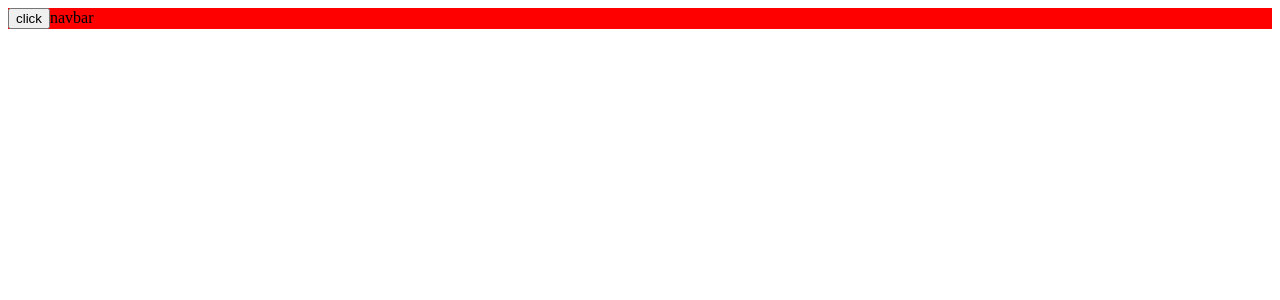
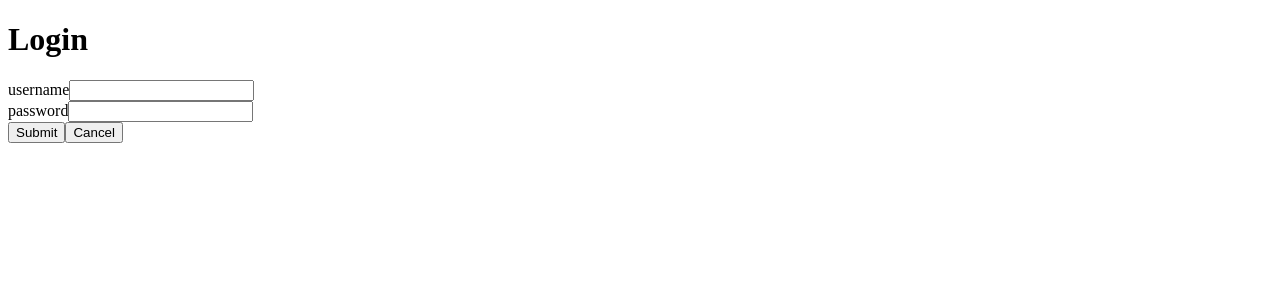
Before and after one commit to azernia/react, a React (Create React App) app in the folder first-react-app/: page / in a window 1280 px wide. Shown: the top 300 px of the page. Built offline with nearby package versions, Linux system fonts and the light colour scheme.

Commit message:
practice form component

```diff
--- /dev/null
+++ b/first-react-app/src/02-advance/FormComponent.js
@@ -0,0 +1,48 @@
+import React, {Component} from 'react';
+
+class Field extends Component {
+    render() {
+        return (
+            <div>
+                <label>{this.props.label}</label>
+                <input type={this.props.type} onChange={(event) => {
+                    this.props.onchangeHandler(event.target.value)
+                }}/>
+            </div>
+        )
+    }
+}
+
+export default class FormComponent extends Component {
+
+    state = {
+        username: '',
+        password: ''
+    }
+
+    doLogin = () => {
+        console.log(this.state.username, this.state.password)
+    }
+
+    render() {
+        return (
+            <div>
+                <h1>Login</h1>
+                <Field label="username" type="text" onchangeHandler={(value) => {
+                    this.setState({
+                        username: value
+                    })
+                }}/>
+                <Field label="password" type="password" onchangeHandler={(value) => {
+                    this.setState({
+                        password: value
+                    })
+                }}/>
+                <div>
+                    <button onClick={this.doLogin}>Submit</button>
+                    <button>Cancel</button>
+                </div>
+            </div>
+        )
+    }
+}
--- /dev/null
+++ b/first-react-app/src/02-advance/FormComponentByRef.js
@@ -0,0 +1,51 @@
+import React, {Component, createRef} from 'react';
+
+class Field extends Component {
+
+    state = {
+        value: ''
+    }
+
+    clear = () => {
+        this.setState({value: ''})
+    }
+
+    render() {
+        return (
+            <div>
+                <label>{this.props.label}</label>
+                <input type={this.props.type} onChange={(event) => {
+                    this.setState({value: event.target.value})
+                }} value={this.state.value}/>
+            </div>
+        )
+    }
+}
+
+export default class FormComponentByRef extends Component {
+
+    username = createRef();
+    password = createRef();
+
+    render() {
+        return (
+            <div>
+                <h1>Login</h1>
+                <Field label="username" type="text" ref={this.username}/>
+                <Field label="password" type="password" ref={this.password}/>
+                <div>
+                    <button onClick={() => {
+                        console.log(this.username.current.state.value)
+                        console.log(this.password.current.state.value)
+                    }}>Submit
+                    </button>
+                    <button onClick={() => {
+                        this.username.current.clear()
+                        this.password.current.clear()
+                    }}>Cancel
+                    </button>
+                </div>
+            </div>
+        )
+    }
+}
--- a/first-react-app/src/App.js
+++ b/first-react-app/src/App.js
@@ -12,7 +12,9 @@
 // import ComponentPropsByFunction from "./01-base/ComponentPropsByFunction";
 // import UnControlledComponent from "./01-base/UnControlledComponent";
 // import ControlledComponent from "./01-base/ControlledComponent";
-import ChildToParent from "./02-advance/ChildToParent";
+// import ChildToParent from "./02-advance/ChildToParent";
+// import FormComponent from "./02-advance/FormComponent";
+import FormComponentByRef from "./02-advance/FormComponentByRef";
 
 const App = () => {
     return (
@@ -33,7 +35,9 @@ const App = () => {
             {/*<ComponentPropsByFunction/>*/}
             {/*<UnControlledComponent/>*/}
             {/*<ControlledComponent/>*/}
-            <ChildToParent/>
+            {/*<ChildToParent/>*/}
+            {/*<FormComponent/>*/}
+            <FormComponentByRef/>
         </div>
     );
 }
```
